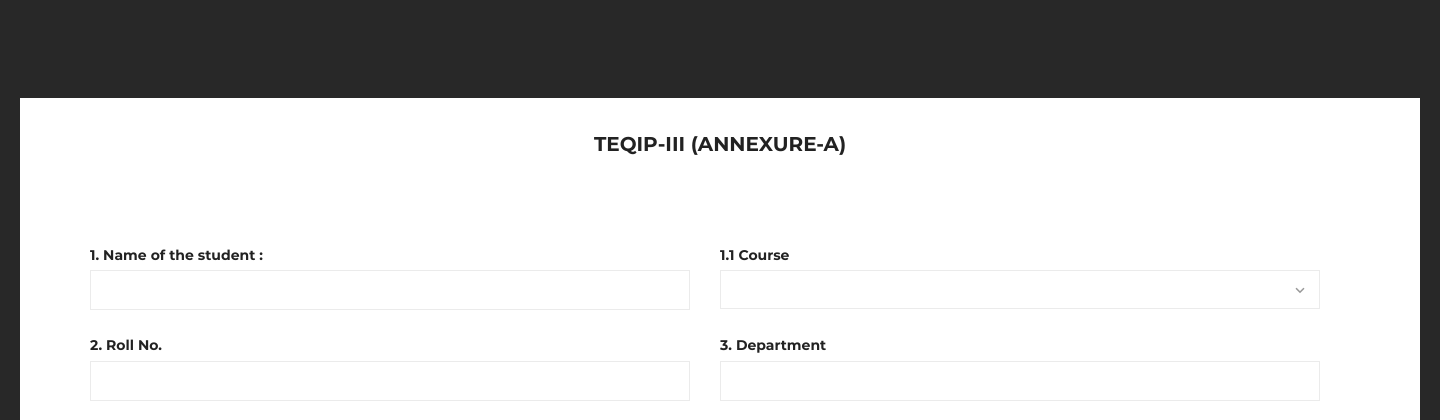
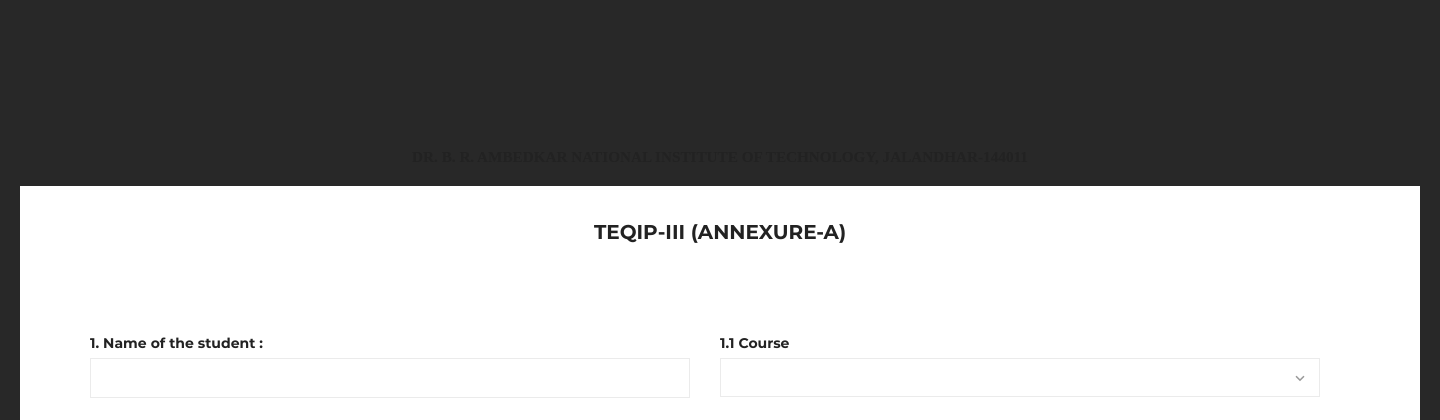
Before and after one commit to prakharsingh1312/e-Portal-Finance, a PHP site: page /forms/form1.php in a window 1440 px wide. Shown: the top 420 px of the page. Run offline with PHP 8.4, Linux system fonts and the light colour scheme.

Commit message:
forms cards

```diff
--- a/forms/form1.php
+++ b/forms/form1.php
@@ -1,3 +1,5 @@
+<?php
+ ?>
 <!DOCTYPE html>
 <html lang="en">
 
@@ -17,6 +19,7 @@
 <body>
 
   <div class="main">
+    <h3 class="center" style="text-align:center; text-color:white; padding-top:30px;">DR. B. R. AMBEDKAR NATIONAL INSTITUTE OF TECHNOLOGY, JALANDHAR-144011</h3>
     <div class="container">
       <h2 class="center" style="text-align:center; padding-top:30px;">TEQIP-III (Annexure-A)</h2>
       <div class="signup-content">
```
